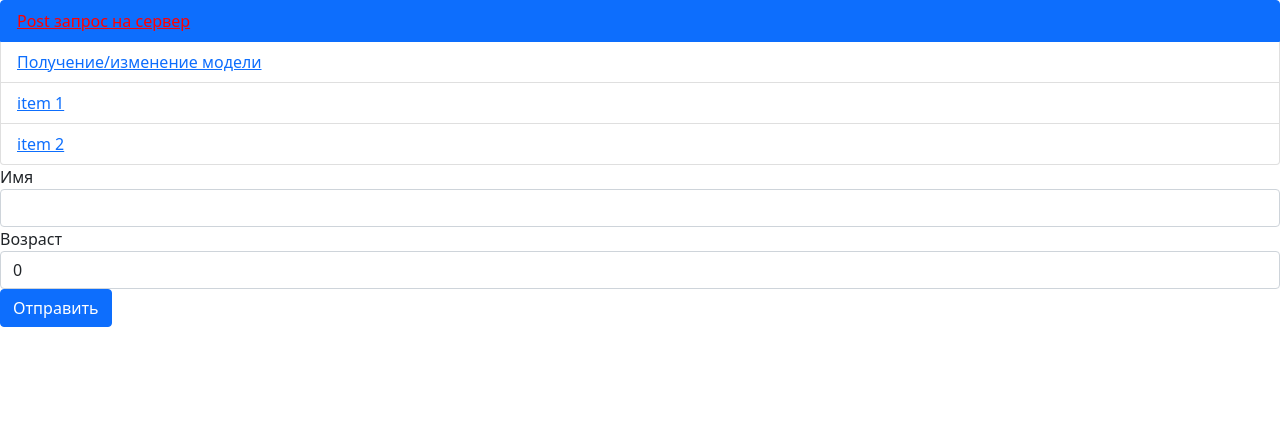
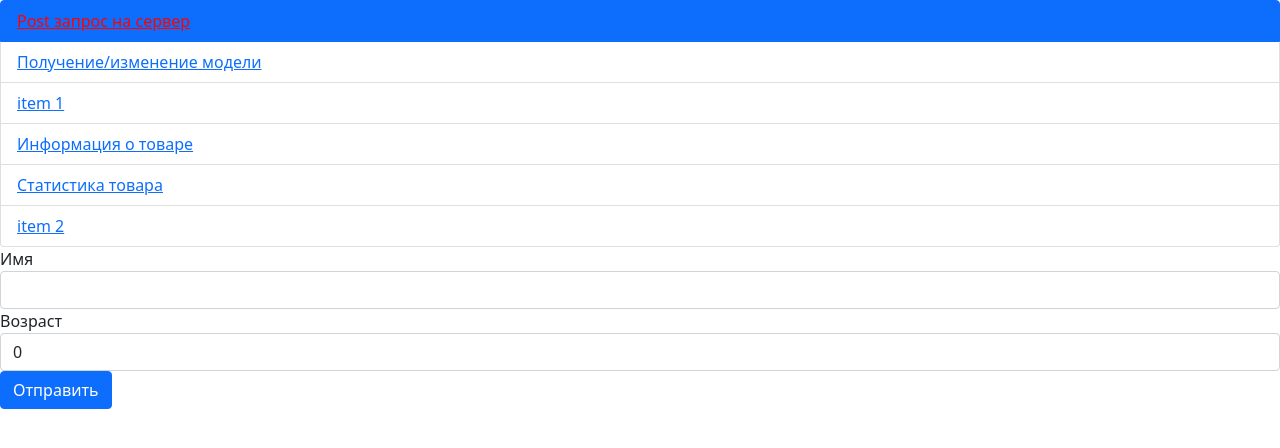
Before and after one commit to IrinaButyugova/AngularTest, an Angular app: page / in a window 1280 px wide. Shown: the top 448 px of the page. Built offline with nearby package versions, Linux system fonts and the light colour scheme.

Commit message:
Work with child routers

```diff
--- a/src/app/app.component.html
+++ b/src/app/app.component.html
@@ -11,6 +11,12 @@
             [queryParams]="{'product':'phone', 'price': 200}">item 1</a>
         </li>
         <li class="list-group-item" routerLinkActive="active">
+            <a [routerLink]="['item', 1, 'details']">Информация о товаре</a>
+        </li>
+        <li class="list-group-item" routerLinkActive="active">
+            <a [routerLink]="['item', 1, 'stat']">Статистика товара</a>
+        </li>
+        <li class="list-group-item" routerLinkActive="active">
             <a [routerLink]="['item', 2]">item 2</a>
         </li>
     </ul>
--- a/src/app/app.module.ts
+++ b/src/app/app.module.ts
@@ -11,15 +11,23 @@ import { FormDirComponent } from './form-dir/form-dir.component';
 import { GetChangeModelComponent } from './get-change-model/get-change-model.component';
 import { GetSumComponent } from './get-sum/get-sum.component';
 import { HttpServerInteractionComponent } from './http-server-interaction/http-server-interaction.component'
+import { ItemDetailsComponent } from './item/item.details.component';
 import { ItemComponent }   from './item/item.component';
+import { ItemStatComponent } from './item/item.stat.component';
 import { ModelValidationComponent } from './model-validation/model-validation.component';
 import { ReactiveFormsModule } from '@angular/forms';
+
+const itemRoutes: Routes = [
+    { path: 'details', component: ItemDetailsComponent},
+    { path: 'stat', component: ItemStatComponent},
+];
 
 const appRoutes: Routes =[
     { path: '', component: ChangeUserComponent},
     { path: 'getChangeModel', component: GetChangeModelComponent},
     { path: 'getChange', redirectTo: '/getChangeModel', pathMatch:'full'},
     { path: 'item/:id', component: ItemComponent},
+    { path: 'item/:id', component: ItemComponent, children: itemRoutes},
     { path: '**', redirectTo: '/' }
 ];
 
@@ -27,7 +35,8 @@ const appRoutes: Routes =[
     imports:      [ BrowserModule, FormsModule, ReactiveFormsModule,
         RouterModule.forRoot(appRoutes), HttpClientModule],
     declarations: [ AppComponent, ChangeUserComponent, GetChangeModelComponent,
-        GetSumComponent, ItemComponent, ModelValidationComponent, FormDirComponent, FormBuilderComponent,
+        GetSumComponent, ItemDetailsComponent, ItemComponent, ItemStatComponent,
+        ModelValidationComponent, FormDirComponent, FormBuilderComponent,
         HttpServerInteractionComponent],
     bootstrap:    [ AppComponent ]
 })
--- a/src/app/item/item.component.ts
+++ b/src/app/item/item.component.ts
@@ -5,7 +5,8 @@ import { ActivatedRoute, ParamMap} from '@angular/router';
     selector: 'item-info',
     template: `<h3>Модель {{id}}</h3>
     <div>Товар: {{product}}</div>
-    <div>Цена: {{price}}</div>`
+    <div>Цена: {{price}}</div>
+    <router-outlet></router-outlet>`
 })
 export class ItemComponent {
 
--- /dev/null
+++ b/src/app/item/item.details.component.ts
@@ -0,0 +1,7 @@
+import { Component} from '@angular/core';
+
+@Component({
+    selector: 'item-details',
+    template: `<h3>Информация о товаре</h3>`
+})
+export class ItemDetailsComponent{}
--- /dev/null
+++ b/src/app/item/item.stat.component.ts
@@ -0,0 +1,7 @@
+import { Component} from '@angular/core';
+
+@Component({
+    selector: 'item-stat',
+    template: `<h3>Статистика товара</h3>`
+})
+export class ItemStatComponent{}
```
